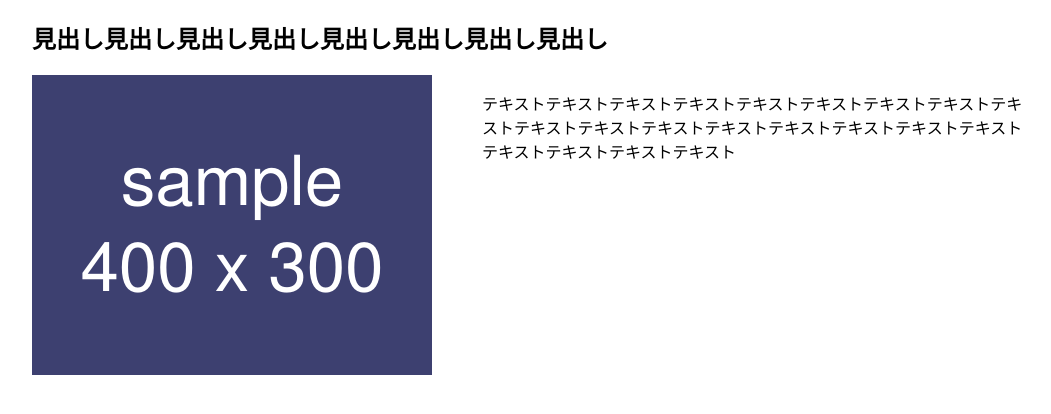
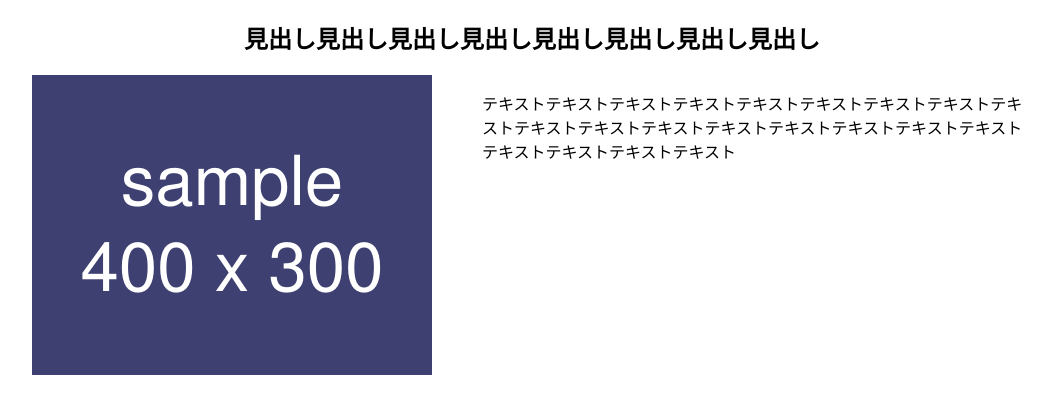
Before and after one commit to Hoshikawa-ipl25/R08WDex01, a PHP site: page / in a window 1280 px wide. Shown: the top 414 px of the page, without its empty margins (108-1159 px from the left). Run offline with PHP 8.4, Linux system fonts and the light colour scheme.

Commit message:
2月20日までの作業分 Javascript3日目まで

```diff
--- a/01htmlcss/flex_test01/css/style.css
+++ b/01htmlcss/flex_test01/css/style.css
@@ -5,6 +5,13 @@ section {
   /* background-color: aqua; */
   width: 1000px;
   margin: 0 auto;
+}
+
+h1 {
+  display: flex;
+  justify-content: center;
+  align-items: center;
+  text-align: center;
 }
 
 .flex-container {
@@ -30,4 +37,5 @@ img {
 
 p {
   width: 550px;
+  font-size: 16px;
 }
```
